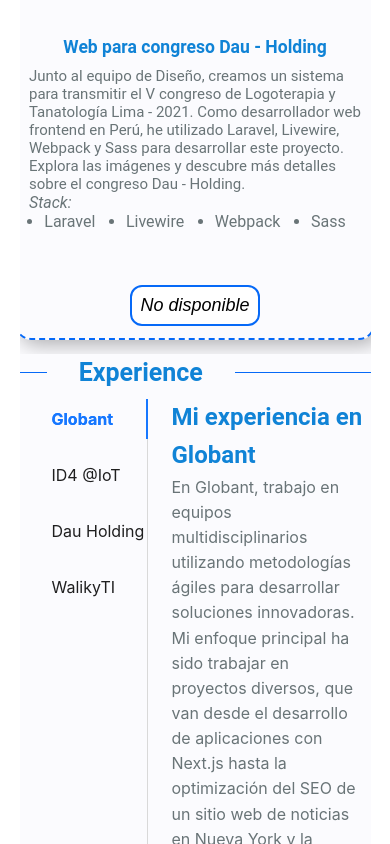
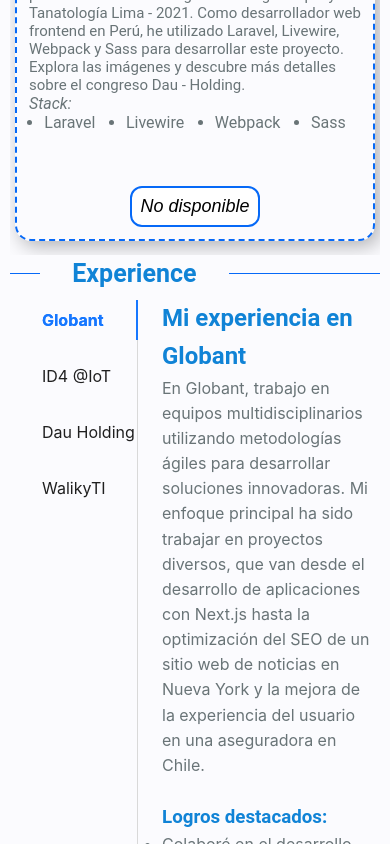
Before and after one commit to kevocam/kevo-portfolio, a Next.js app: page / in a window 390 px wide. Shown: the part 6572-7416 px from the top of the page. Built offline with nearby package versions, Linux system fonts and the light colour scheme.

Commit message:
add tag google

```diff
--- a/src/pages/index.jsx
+++ b/src/pages/index.jsx
@@ -27,6 +27,10 @@
           name="description"
           content="🚀🚀🚀 I'm Albert Kevin Camargo Barreda Front end Developer and this is my portafolio. I love JavaScript, ReactJs, VuejS, Laravel"
         />
+        <meta
+          name="google-site-verification"
+          content="DIeMLt1q07BpoRydeD0fBiWPcIVSu2KZz_WYiNvfyIQ"
+        />
       </Helmet>
       <Head>
         <title>Kevin Camargo Barreda</title>
--- a/src/style/style.scss
+++ b/src/style/style.scss
@@ -30,7 +30,7 @@
   font-family: var(--fuente-principal);
 
   @media (max-width: 768px) {
-    width: 90%;
+    padding: 0 10px;
     margin: 0 auto;
   }
   &__switch {
```
